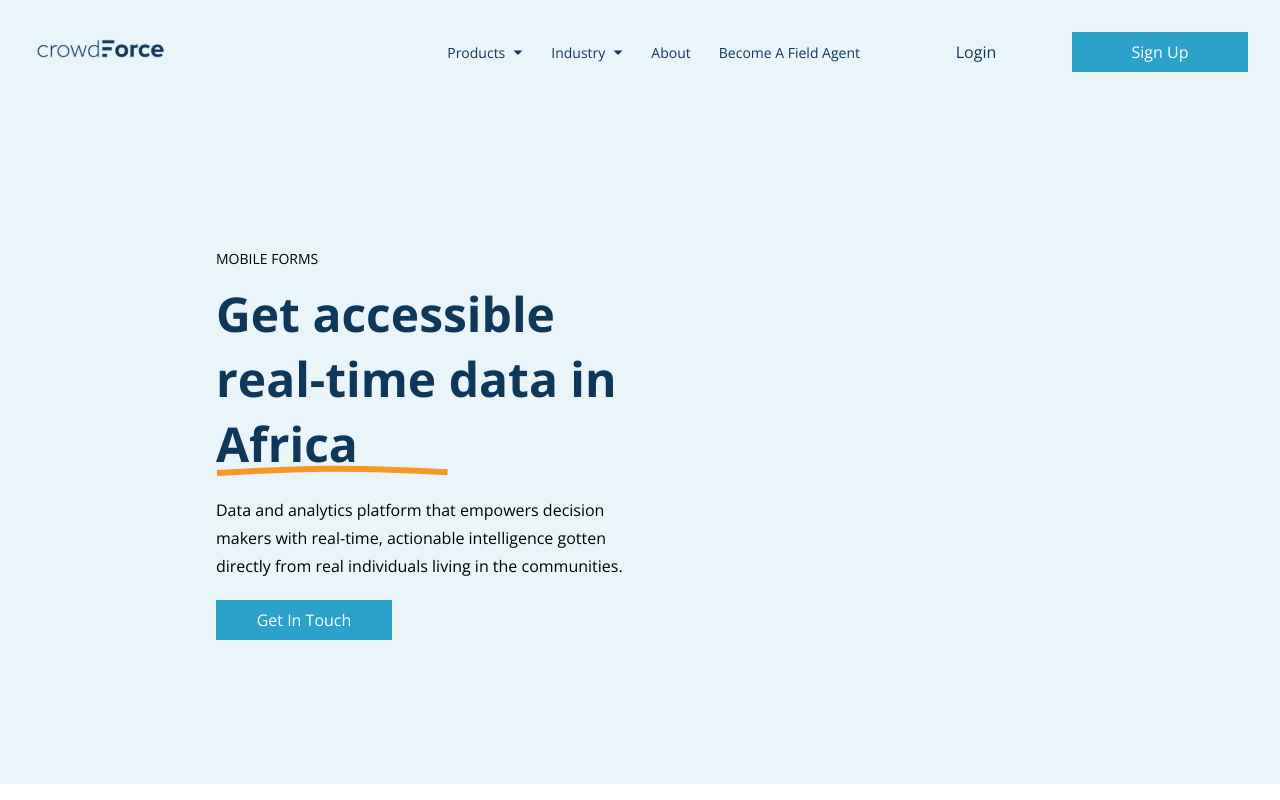
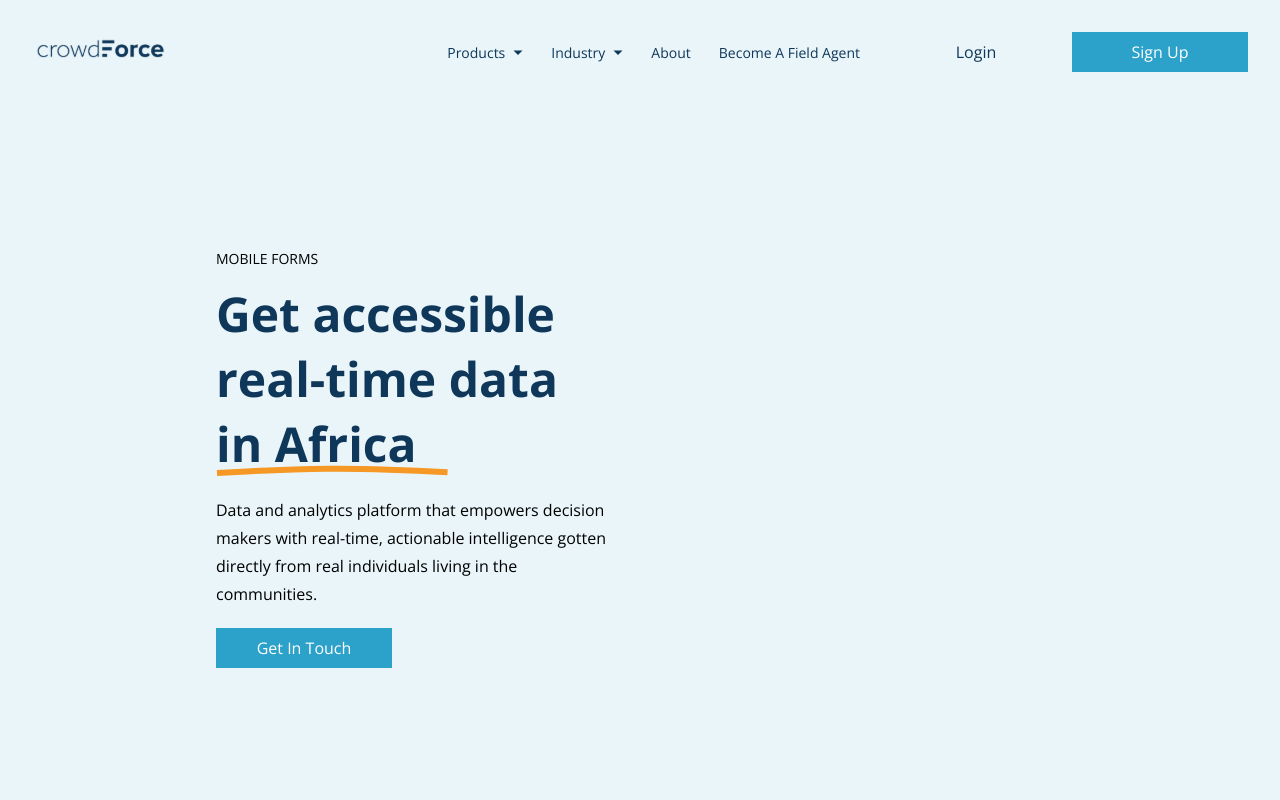
Before and after one commit to Kingscliq/landing, a Next.js app: page / in a window 1280 px wide. Shown: the top 800 px of the page. Built offline with nearby package versions, Linux system fonts and the light colour scheme.

Commit message:
Update adjustment of the navigation menu

```diff
--- a/components/sections/hero/index.js
+++ b/components/sections/hero/index.js
@@ -12,7 +12,7 @@ const Hero = () => {
   return (
     <section className="bg-skyblue w-screen h-auto py-4 md:py-36">
       <div className="container">
-        <div className="grid grid-cols-1 md:grid-cols-2">
+        <div className="grid grid-cols-1 md:grid-cols-2 gap-14">
           <div>
             <SmallHeading className="text-center md:text-left mb-3">
               Mobile Forms
--- a/components/widgets/nav-bar/index.js
+++ b/components/widgets/nav-bar/index.js
@@ -74,7 +74,7 @@ const NavBar = () => {
             <Button
               label="Login"
               variant="secondary"
-              className="text-white md:text-primary hover:text-white mr-2 lg:mt-0 w-full lg:w-auto border-white md:border-secondary"
+              className="text-white md:text-primary hover:text-white mr-2 lg:mt-0 w-full lg:w-auto md:border-0 border border-white md:border-secondary"
             />
           </div>
           <div>
```
